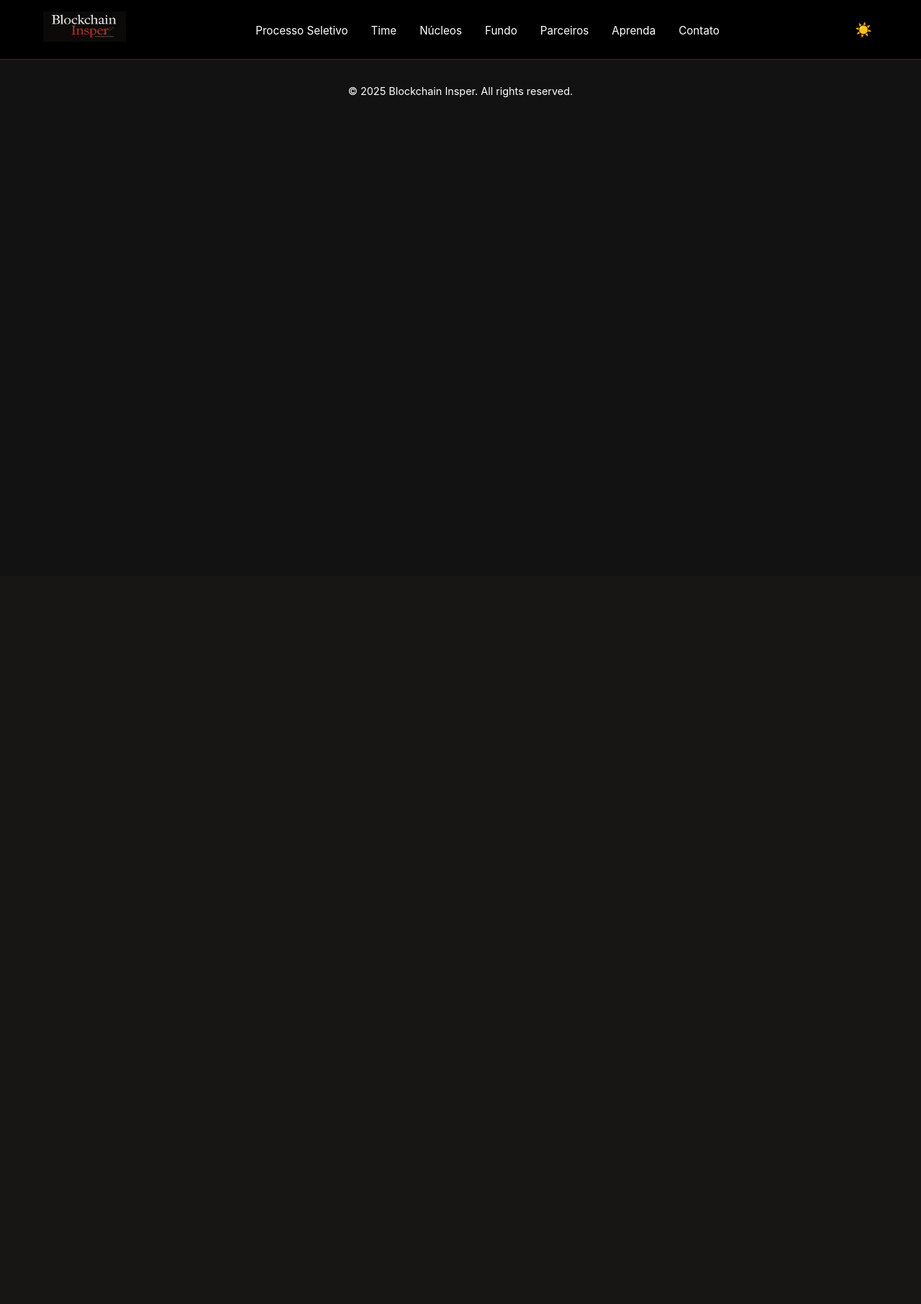
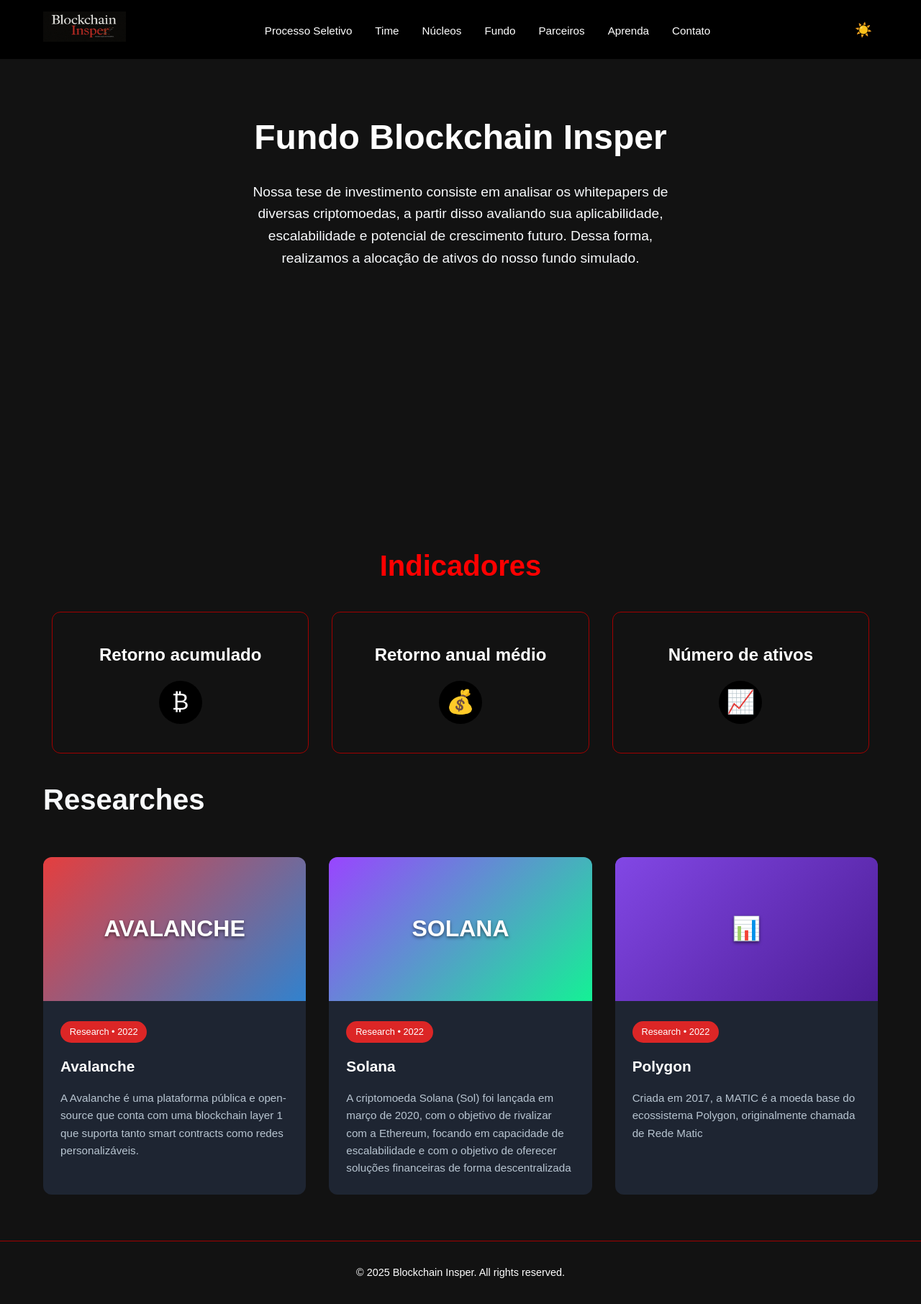
Before and after one commit to Lara70987/Grupo3, a Flask app: page /fundo in a window 1280 px wide. Shown: the whole page at 72% size. Before the commit the page ends 136 px from the top, so only its background shows below. Run offline with Flask 3, Linux system fonts and the light colour scheme.

Commit message:
aba fundo quase completa

```diff
--- a/static/style/fundo.css
+++ b/static/style/fundo.css
@@ -1,4 +1,3 @@
-/* Reset simples */
 * {
   margin: 0;
   padding: 0;
@@ -7,138 +6,200 @@
 }
 
 body {
-  background: #0f172a;
+  background: #121212;
   color: #f8fafc;
   line-height: 1.6;
+  height: 100vh;
 }
 
-/* Cabeçalho */
-.navbar {
-  display: flex;
-  justify-content: space-between;
-  align-items: center;
-  padding: 1rem 2rem;
-  background: #1e293b;
-  position: sticky;
-  top: 0;
-}
-
-.navbar .logo {
-  font-size: 1.5rem;
-  font-weight: bold;
-  color: #38bdf8;
-}
-
-.nav-links {
-  list-style: none;
-  display: flex;
-  gap: 1.5rem;
-}
-
-.nav-links a {
-  color: #f8fafc;
-  text-decoration: none;
-  transition: 0.3s;
-}
-
-.nav-links a:hover {
-  color: #38bdf8;
-}
-
-/* Hero */
 .hero {
   text-align: center;
-  padding: 4rem 2rem;
-  background: linear-gradient(to bottom right, #1e293b, #0f172a);
+  padding: 4rem 2rem 0.5rem;
+  background: #121212;
+  height: auto;
+  display: flex;
+  flex-direction: column;
+  justify-content: flex-start;
+  align-items: center;
+  padding-top: 5rem;
+  margin-bottom: 0rem;
 }
 
 .hero h1 {
-  font-size: 2.5rem;
-  margin-bottom: 1rem;
+  font-size: 3rem;
+  font-weight: 700;
+  margin-bottom: 2rem;
 }
 
 .hero p {
   font-size: 1.2rem;
-  margin-bottom: 2rem;
+  margin-bottom: 0rem;
+  max-width: 600px;
+  margin-left: auto;
+  margin-right: auto;
 }
 
-.btn {
-  background: #38bdf8;
-  color: #0f172a;
-  padding: 0.8rem 1.5rem;
-  border-radius: 8px;
-  text-decoration: none;
-  font-weight: bold;
-  transition: 0.3s;
+.highlight {
+  color: #FF0000; /* vermelho */
 }
 
-.btn:hover {
-  background: #0ea5e9;
+/* Indicadores */
+.indicators {
+  max-width: 1200px;
+  margin: 0 auto;
+  padding: 0 20px;
+  text-align: center;
+  padding: 2rem;
+  color: #ffffff;
 }
 
-/* Cards */
-.cards {
-  display: flex;
-  justify-content: center;
-  gap: 1.5rem;
-  padding: 3rem 2rem;
-  flex-wrap: wrap;
+.indicators h2 {
+  font-size: 2.5rem;
+  margin-bottom: 2rem;
+  font-weight: 600;
+  color: #FF0000;
 }
 
-.card {
-  background: #1e293b;
-  padding: 2rem;
-  border-radius: 12px;
-  width: 250px;
-  text-align: center;
-  box-shadow: 0 4px 6px rgba(0,0,0,0.4);
+.indicators-grid {
+  display: grid;
+  grid-template-columns: repeat(auto-fit, minmax(300px, 1fr));
+  gap: 2rem;
 }
 
-.card h2 {
-  margin-bottom: 1rem;
-  color: #38bdf8;
-  font-size: 1.2rem;
+.indicator-card {
+  background: #121212;
+  padding: 2.5rem;
+  border-radius: 12px;
+  border: 1px solid #A10000;   /* mesma borda vermelha */
+  transition: all 0.3s ease;
+  text-align: center;
 }
 
-/* Tabela */
-.table-section {
-  padding: 2rem;
+.indicator-card:hover {
+  transform: translateY(-5px);
+  border-color: #FF0000;
+  box-shadow: 0 10px 30px rgba(0, 0, 0, 0.3);
 }
 
-.table-section h2 {
+.indicator-info h3 {
+  font-size: 1.5rem;
   margin-bottom: 1rem;
-  text-align: center;
-  color: #38bdf8;
+  font-weight: 700;
+  color: #ffffff;   /* título vermelho */
 }
 
-table {
-  width: 100%;
-  border-collapse: collapse;
-  background: #1e293b;
-  border-radius: 8px;
-  overflow: hidden;
+.indicator-icon {
+  width: 60px;
+  height: 60px;
+  background: #000000;
+  border-radius: 50%;
+  display: flex;
+  align-items: center;
+  justify-content: center;
+  font-size: 2rem;
+  margin: 0 auto;
+  color: #ffffff;
 }
 
-th, td {
-  padding: 1rem;
-  text-align: center;
-  border-bottom: 1px solid #334155;
+
+/* === (Opcional) faça o mesmo para a seção de Researches para manter consistência === */
+.researches {
+  max-width: 1200px;
+  margin: 0 auto;
+  padding: 0 20px 4rem;
 }
 
-th {
-  background: #0f172a;
-  color: #38bdf8;
+.researches h2 {
+  font-size: 2.5rem;
+  margin-bottom: 3rem;
+  font-weight: 600;
 }
 
-tr:hover {
-  background: #334155;
+.research-grid {
+  display: grid;
+  grid-template-columns: repeat(auto-fit, minmax(350px, 1fr));
+  gap: 2rem;
 }
 
-/* Rodapé */
-footer {
-  text-align: center;
-  padding: 2rem;
-  background: #1e293b;
-  margin-top: 2rem;
-  font-size: 0.9rem;
+.research-card {
+  background: #1e2532;
+  border-radius: 12px;
+  overflow: hidden;
+  transition: all 0.3s ease;
 }
+
+.research-card:hover {
+  transform: translateY(-5px);
+}
+
+.research-image {
+  width: 100%;
+  height: 200px;
+  background: linear-gradient(135deg, #dc2626, #f59e0b);
+  display: flex;
+  align-items: center;
+  justify-content: center;
+  position: relative;
+}
+
+.avalanche-bg {
+  background: linear-gradient(135deg, #e53e3e, #3182ce);
+}
+
+.solana-bg {
+  background: linear-gradient(135deg, #9945ff, #14f195);
+}
+
+.polygon-bg {
+  background: linear-gradient(135deg, #8247e5, #4c1d95);
+}
+
+.research-image h3 {
+  font-size: 2rem;
+  font-weight: bold;
+  color: white;
+  text-shadow: 0 2px 4px rgba(0,0,0,0.5);
+}
+
+.research-content {
+  padding: 1.5rem;
+}
+
+.research-tag {
+  display: inline-block;
+  background: #dc2626;
+  color: white;
+  padding: 0.3rem 0.8rem;
+  border-radius: 15px;
+  font-size: 0.8rem;
+  margin-bottom: 1rem;
+}
+
+.research-card h4 {
+  font-size: 1.3rem;
+  margin-bottom: 1rem;
+  color: #ffffff;
+}
+
+.research-card p {
+  color: #b8c5d1;
+  line-height: 1.6;
+  font-size: 0.95rem;
+}
+
+/* Responsive */
+@media (max-width: 768px) {
+.nav-links {
+  display: none;
+}
+
+.indicators h2,
+.researches h2 {
+  font-size: 2rem;
+}
+
+.indicators-grid,
+.research-grid {
+  grid-template-columns: 1fr;
+}
+}
--- a/static/style/style.css
+++ b/static/style/style.css
@@ -73,6 +73,23 @@ nav {
   background-color: #A10000;
   color: #ffffff;
 }
+
+.video-wrapper {
+  position: relative;
+  width: 100%;
+  max-width: 550px;
+  margin: 0 auto;
+  border-radius: 12px;
+  overflow: hidden;
+  aspect-ratio: 16 / 9; /* torna responsivo */
+}
+.video-wrapper iframe {
+  position: absolute;
+  inset: 0;
+  width: 100%;
+  height: 100%;
+}
+
 
 /* Hero Section */
 .hero {
--- a/templates/fundo.html
+++ b/templates/fundo.html
@@ -1,4 +1,85 @@
 {% extends "base.html" %}
 {% block content %}
+<!DOCTYPE html>
+<html lang="pt-BR">
+<head>
+  <meta charset="UTF-8">
+  <meta name="viewport" content="width=device-width, initial-scale=1.0">
+  <title>BlockchainSper Fund</title>
+  <link rel="stylesheet" href="{{ url_for('static', filename='style/fundo.css') }}">
+</head>
+<body>
 
+  <!-- Hero -->
+<section class="hero">
+  <h1>Fundo Blockchain Insper</h1>
+  <p>Nossa tese de investimento consiste em analisar os whitepapers de diversas criptomoedas, a partir disso avaliando sua aplicabilidade, escalabilidade e potencial de crescimento futuro. Dessa forma, realizamos a alocação de ativos do nosso fundo simulado.</p>
+</section>
+
+
+  <section class="indicators">
+    <h2>Indicadores</h2>
+    <div class="indicators-grid">
+      <div class="indicator-card">
+        <div class="indicator-info">
+          <h3>Retorno acumulado</h3>
+        </div>
+        <div class="indicator-icon">₿</div>
+      </div>
+      <div class="indicator-card">
+        <div class="indicator-info">
+          <h3>Retorno anual médio</h3>
+        </div>
+        <div class="indicator-icon">💰</div>
+      </div>
+      <div class="indicator-card">
+        <div class="indicator-info">
+          <h3>Número de ativos</h3>
+        </div>
+        <div class="indicator-icon">📈</div>
+      </div>
+    </div>
+  </section>
+
+  <!-- Researches Section -->
+  <section class="researches">
+    <h2>Researches</h2>
+    <div class="research-grid">
+      <div class="research-card">
+        <div class="research-image avalanche-bg">
+          <h3>AVALANCHE</h3>
+        </div>
+        <div class="research-content">
+          <span class="research-tag">Research • 2022</span>
+          <h4>Avalanche</h4>
+          <p>A Avalanche é uma plataforma pública e open-source que conta com uma blockchain layer 1 que suporta tanto smart contracts como redes personalizáveis.</p>
+        </div>
+      </div>
+
+      <div class="research-card">
+        <div class="research-image solana-bg">
+          <h3>SOLANA</h3>
+        </div>
+        <div class="research-content">
+          <span class="research-tag">Research • 2022</span>
+          <h4>Solana</h4>
+          <p>A criptomoeda Solana (Sol) foi lançada em março de 2020, com o objetivo de rivalizar com a Ethereum, focando em capacidade de escalabilidade e com o objetivo de oferecer soluções financeiras de forma descentralizada</p>
+        </div>
+      </div>
+
+      <div class="research-card">
+        <div class="research-image polygon-bg">
+          <h3>📊</h3>
+        </div>
+        <div class="research-content">
+          <span class="research-tag">Research • 2022</span>
+          <h4>Polygon</h4>
+          <p>Criada em 2017, a MATIC é a moeda base do ecossistema Polygon, originalmente chamada de Rede Matic</p>
+        </div>
+      </div>
+    </div>
+  </section>
+
+</body>
+</html>
 {% endblock content %}
```
Also changed, not shown: templates/index.html (+24 -25 lines).
